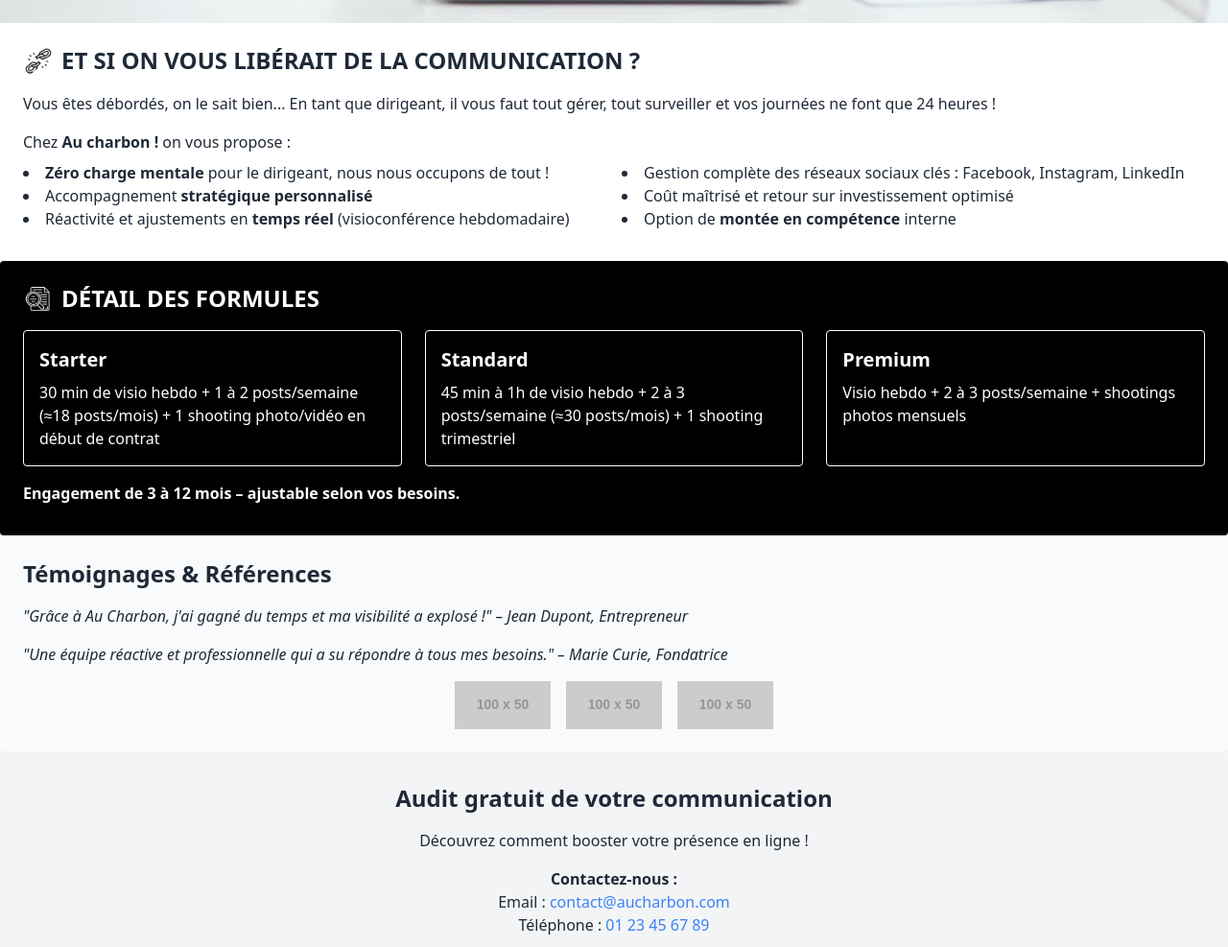
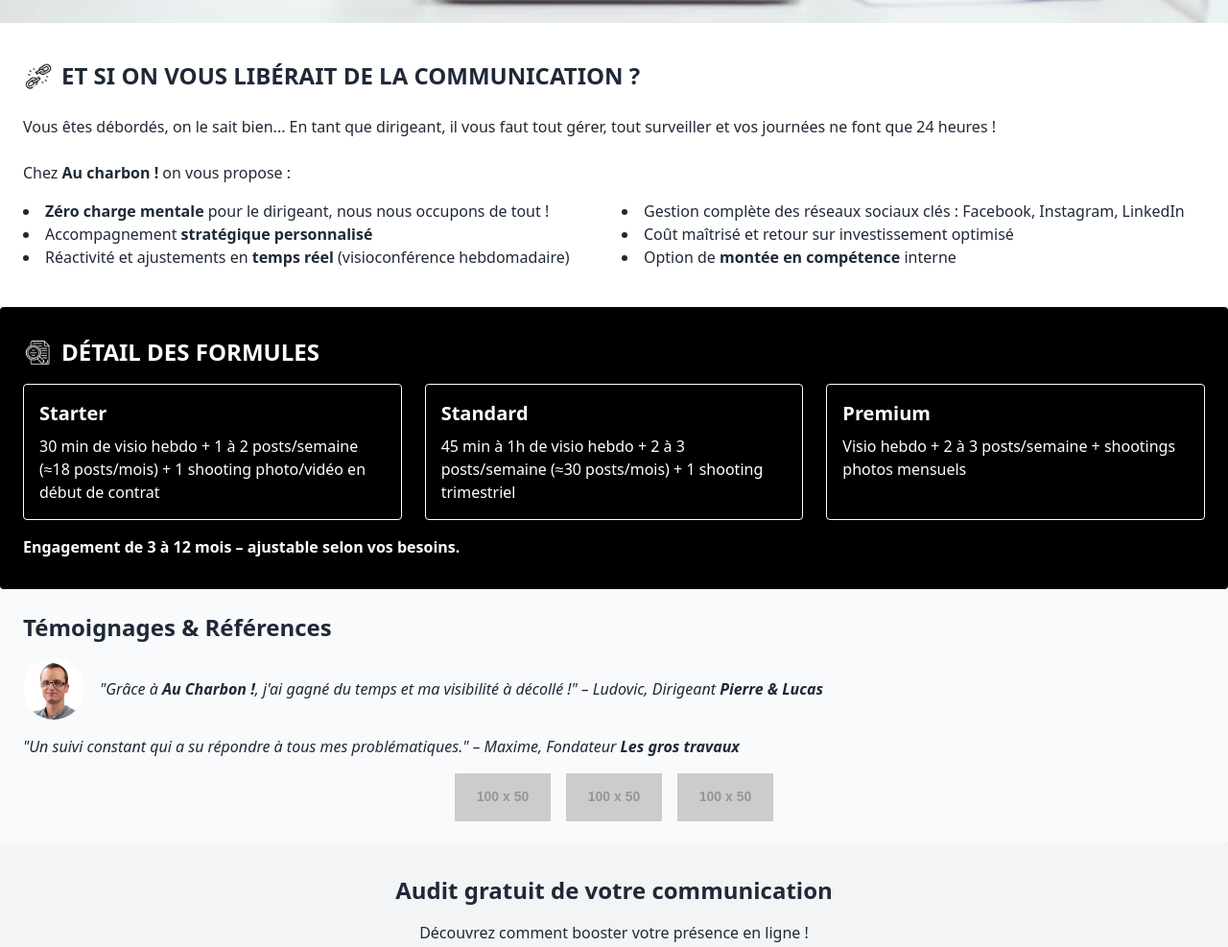
Before and after one commit to romaindudek/plaquette_au_charbon, a plain HTML site: page index.html in a window 1280 px wide. Shown: the part 998-1985 px from the top of the page at 96% size. Drawn offline with nearby package versions, Linux system fonts and the light colour scheme; placeholder pictures from the web are drawn by us.

Commit message:
ajout images 4

```diff
--- a/index.html
+++ b/index.html
@@ -25,8 +25,8 @@
 
   <main class="mx-auto">
     <!-- Présentation de l’offre -->
-    <section id="offre" class="bg-[https://raw.githubusercontent.com/romaindudek/plaquette_au_charbon/refs/heads/main/img/Paper_09_1600.jpg] p-6 pb-8 rounded shadow">
-        <div class="grid grid-cols-[auto,1fr] items-start gap-2 mb-4">
+    <section id="offre" class="bg-[https://raw.githubusercontent.com/romaindudek/plaquette_au_charbon/refs/heads/main/img/Paper_09_1600.jpg] p-6 py-10 rounded shadow">
+        <div class="grid grid-cols-[auto,1fr] items-start gap-2 mb-6">
             <!-- Image de l'icône symbolisant la liberté -->
             <img src="https://raw.githubusercontent.com/romaindudek/plaquette_au_charbon/refs/heads/main/img/break-free.png" alt="Liberté" class="w-8 h-8" />
             <!-- Titre avec texte en majuscules, gras et interligne réduit -->
@@ -36,9 +36,9 @@
           </div>
 
 
-      <p class="mb-4">Vous êtes débordés, on le sait bien... En tant que dirigeant, il vous faut tout gérer, tout surveiller et vos journées ne font que 24 heures !</p>
-      <p class="mb-2">Chez <strong>Au charbon !</strong> on vous propose :</p>
-      <ul class="list-disc list-inside space-y-2 lg:columns-2 lg:space-y-0">
+      <p class="mb-6">Vous êtes débordés, on le sait bien... En tant que dirigeant, il vous faut tout gérer, tout surveiller et vos journées ne font que 24 heures !</p>
+      <p class="mb-4">Chez <strong>Au charbon !</strong> on vous propose :</p>
+      <ul class="list-disc list-inside space-y-3 lg:columns-2 lg:space-y-0">
         <li><strong>Zéro charge mentale</strong> pour le dirigeant, nous nous occupons de tout !</li>
         <li>Accompagnement <strong>stratégique personnalisé</strong></li>
         <li>Réactivité et ajustements en <strong>temps réel</strong> (visioconférence hebdomadaire)</li>
@@ -49,7 +49,7 @@
     </section>
 
 <!-- Détail des Formules -->
-<section id="formules" class="p-6 pb-8 bg-black text-white rounded shadow">
+<section id="formules" class="p-6 py-8 bg-black text-white rounded shadow">
     <div class="grid grid-cols-[auto,1fr] items-start gap-2 mb-4">
         <!-- Image de l'icône symbolisant la liberté -->
         <img src="https://raw.githubusercontent.com/romaindudek/plaquette_au_charbon/refs/heads/main/img/detail.png" alt="Liberté" class="w-8 h-8" />
@@ -85,16 +85,18 @@
     <!-- Témoignages / Références clients -->
     <section id="temoignages" class="bg-gray-50 p-6 rounded shadow">
       <h2 class="text-2xl font-bold mb-4">Témoignages & Références</h2>
+      <article class="flex items-center space-x-4 italic mb-4">
+        <img src="https://raw.githubusercontent.com/romaindudek/plaquette_au_charbon/refs/heads/main/img/portrait_Ludovic.jpg" alt="Portrait de Ludovic" class="w-16 h-16 rounded-full object-cover" />
+        <p>
+          "Grâce à <strong>Au Charbon !</strong>, j'ai gagné du temps et ma visibilité à décollé !" –
+          <span class="font-medium">Ludovic, Dirigeant <strong>Pierre & Lucas</strong></span>
+        </p>
+      </article>
+
       <article class="italic mb-4">
         <p>
-          "Grâce à Au Charbon, j'ai gagné du temps et ma visibilité a explosé !" –
-          <span class="font-medium">Jean Dupont, Entrepreneur</span>
-        </p>
-      </article>
-      <article class="italic mb-4">
-        <p>
-          "Une équipe réactive et professionnelle qui a su répondre à tous mes besoins." –
-          <span class="font-medium">Marie Curie, Fondatrice</span>
+          "Un suivi constant qui a su répondre à tous mes problématiques." –
+          <span class="font-medium">Maxime, Fondateur <strong>Les gros travaux</strong></span>
         </p>
       </article>
       <div class="flex flex-wrap justify-center gap-4">
@@ -111,10 +113,10 @@
       <div class="mb-4">
         <p class="font-semibold">Contactez-nous :</p>
         <p>
-          Email : <a href="mailto:contact@aucharbon.com" class="text-blue-500">contact@aucharbon.com</a>
+          Email : <a href="mailto:contact@aucharbon.com" class="text-blue-500">au@charbon.pro</a>
         </p>
         <p>
-          Téléphone : <a href="tel:+33123456789" class="text-blue-500">01 23 45 67 89</a>
+          Téléphone : <a href="tel:+330683047217" class="text-blue-500">0683047217</a>
         </p>
       </div>
       <div class="mb-4">
```
Also changed, not shown: img/speaker.png (added).
